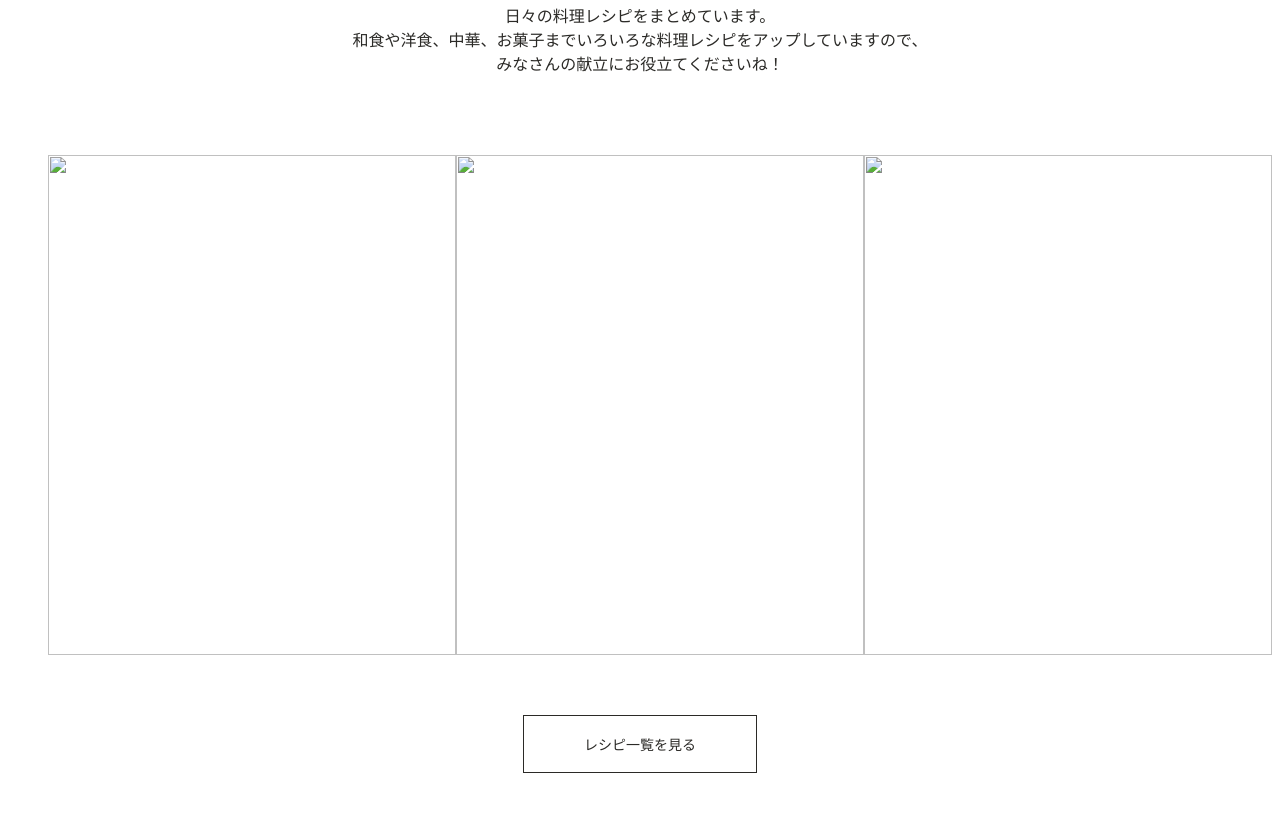
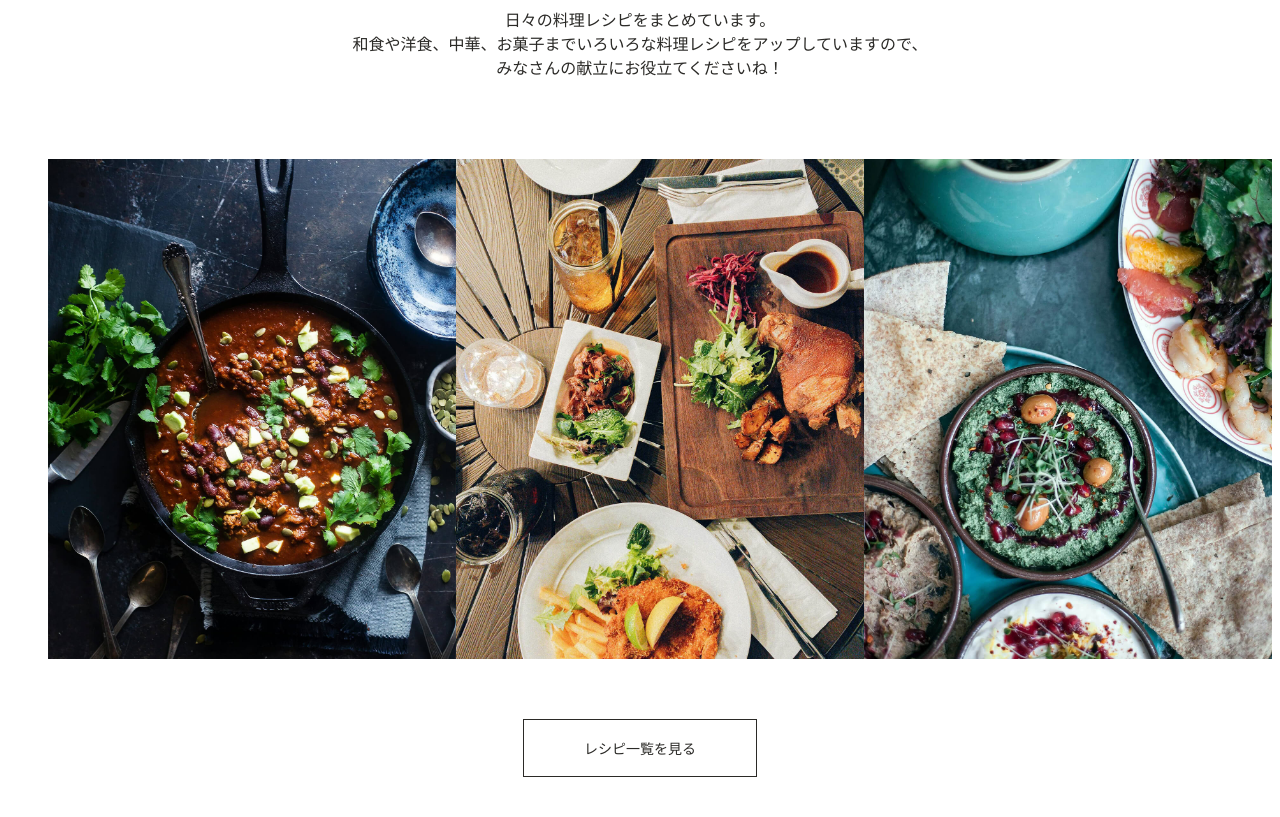
Before and after one commit to askuni728/recipe, a plain HTML site: page index.html in a window 1280 px wide. Shown: the part 963-1780 px from the top of the page. Drawn offline with Linux system fonts and the light colour scheme; files that its build step writes are made by us from their sources.

Commit message:
Update index.html

```diff
--- a/index.html
+++ b/index.html
@@ -13,7 +13,7 @@
 <body>
     <main>
         <div id="mainvisual">
-            <img src="img/mainvisual.jpg" alt="">
+            <img src="https://raw.githubusercontent.com/askuni728/recipe/bee955c7bea05e1e0c61d9675af89534c13c5db0/mainvisual.jpg" alt="">
         </div>
 
         <div class="text">
@@ -26,13 +26,13 @@
 
         <ul class="flex">
             <li>
-                <img src="img/recipe1.jpg" alt="">
+                <img src="https://raw.githubusercontent.com/askuni728/recipe/bee955c7bea05e1e0c61d9675af89534c13c5db0/recipe1.jpg" alt="">
             </li>
             <li>
-                <img src="img/recipe2.jpg" alt="">
+                <img src="https://raw.githubusercontent.com/askuni728/recipe/bee955c7bea05e1e0c61d9675af89534c13c5db0/recipe2.jpg" alt="">
             </li>
             <li>
-                <img src="img/recipe3.jpg" alt="">
+                <img src="https://raw.githubusercontent.com/askuni728/recipe/bee955c7bea05e1e0c61d9675af89534c13c5db0/recipe3.jpg" alt="">
             </li>
         </ul>
 
```
